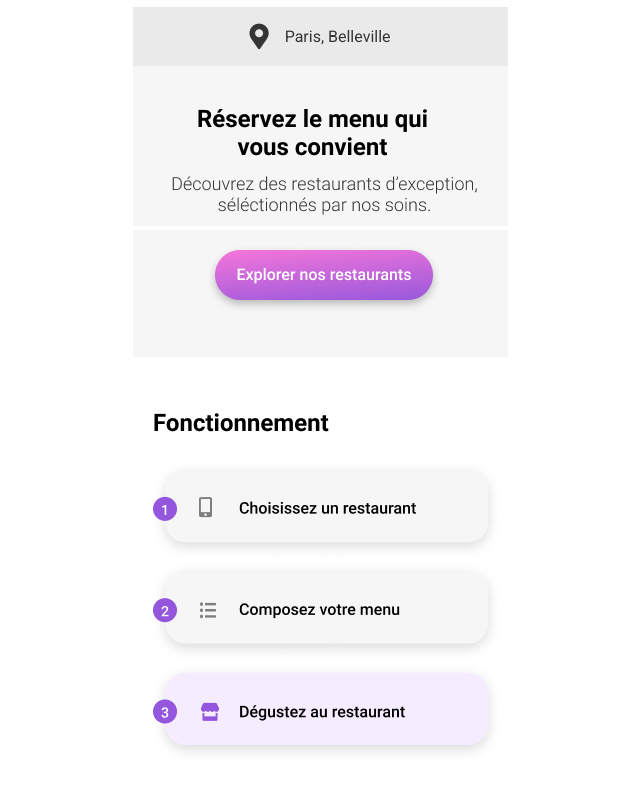
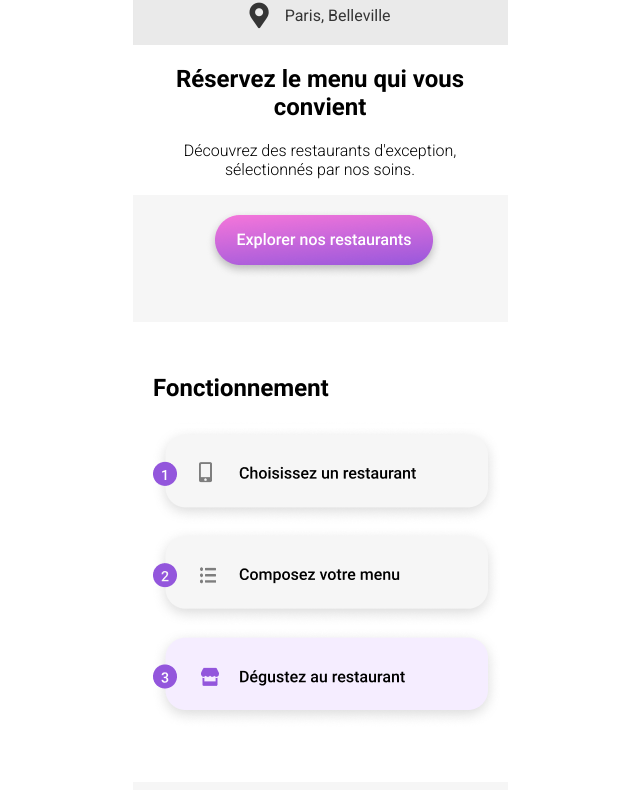
Before and after one commit to oolyster/AdelineReaux_3_27102020, a website: page index.html in a window 1280 px wide. Shown: the part 73-863 px from the top of the page, without its empty margins (320-960 px from the left). Drawn offline with Linux system fonts and the light colour scheme; a web font is replaced by a local one.

Commit message:
mise en page maquette : explorer v1

```diff
--- a/index.html
+++ b/index.html
@@ -11,14 +11,15 @@
             <h1 class="logo">ohmyfood</h1>
         </header>
         <main>
-        <!--recherche-->
+        <!--résultats recherche-->
             <section class="local">
                 <i class="fas fa-map-marker-alt fa-lg icone-noire"></i>
                 <span class="recherche">Paris, Belleville</span>
             </section>
         <!--explorer-->
             <section>
-                <img src="maquette/Accueil-0-2-0-0.png" alt="maquette"/>
+                <h1 class="center">Réservez le menu qui vous convient</h1>
+                <p class="light center">Découvrez des restaurants d'exception,<br />sélectionnés par nos soins.</p>
                 <img src="maquette/Accueil-0-2-0-1.png" alt="maquette"/>
             </section>
         <!--fonctionnement-->
--- a/sass/sass.scss
+++ b/sass/sass.scss
@@ -17,7 +17,21 @@ body {
 p{
   font-family: $police;
   font-size: 1rem;
-  color:black;
+  color:$text-color-1;
+}
+
+p.light {
+  font-weight: 300;
+}
+
+.center{
+  text-align: center;
+}
+
+h1{
+  font-family: $police;
+  font-size: 1.5rem;
+  color:$text-color-1;
 }
 
 .logo {
@@ -33,6 +47,7 @@ p{
   background-color: #eaeaea;
   font-size: 1.2rem;
   position: relative;
+  box-shadow: 1px 10px 4px -5px rgba(125,125,125,0.75) inset;
 }
 
 .icone-noire {
```
Also changed, not shown: public/css/style.css, 1 other file.
